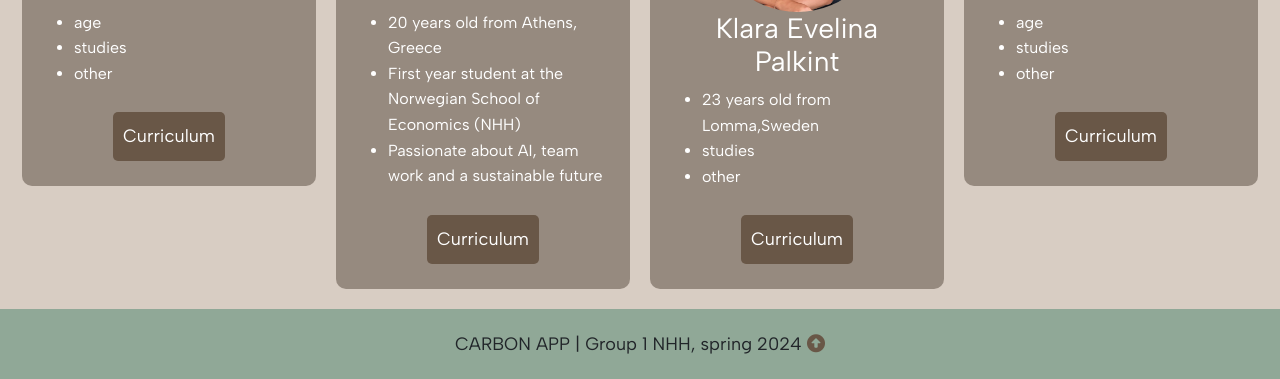
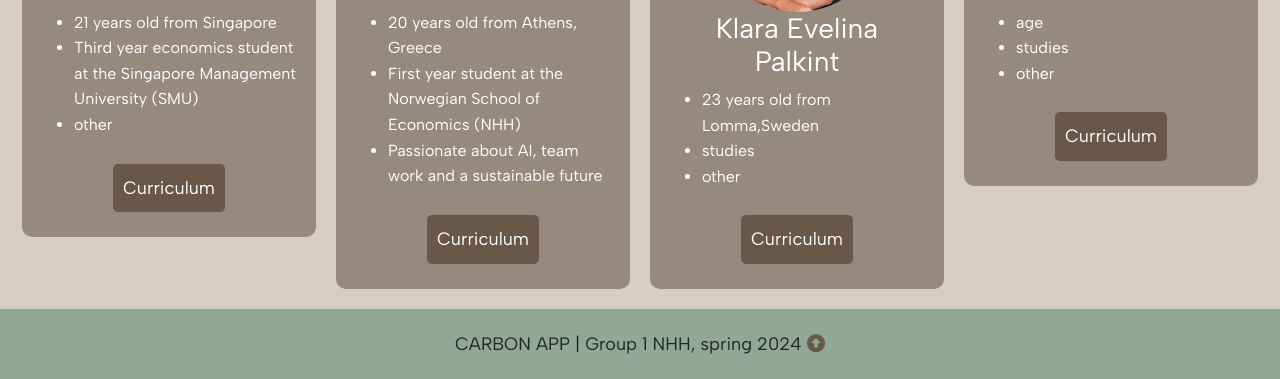
Before and after one commit to jasmineathea/FOR19, a Flask app: page / in a window 1280 px wide. Shown: the part 1375-1754 px from the top of the page. Run offline with Flask 3, Linux system fonts and the light colour scheme; some libraries are stand-ins or nearby versions.

Commit message:
home.html

```diff
--- a/FOR19/templates/home.html
+++ b/FOR19/templates/home.html
@@ -103,8 +103,8 @@
         <img src="/static/icons/adoncia.jpg" alt="portrait of Adoncia" alt="Developer 2" style="border-radius: 50%; width:175px;">
         <h3>Adoncia Tan</h3>
         <ul>
-          <li>age</li>
-          <li>studies</li>
+          <li>21 years old from Singapore</li>
+          <li>Third year economics student at the Singapore Management University (SMU)</li>
           <li>other</li>
         </ul>
         <div class="section_container_buttons_developers">
```
